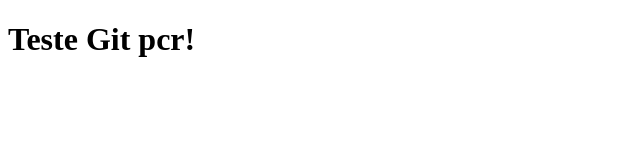
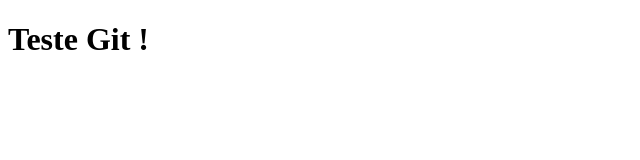
Before and after one commit to JonathanBarbante/testeGit, a plain HTML site: page index.html in a window 1280 px wide. Shown: the full height of the page, 0-640 px from the left. Drawn offline with Linux system fonts and the light colour scheme.

Commit message:
Alterei titulo

```diff
--- a/index.html
+++ b/index.html
@@ -6,6 +6,6 @@
     <title>Teste Git</title>
 </head>
 <body>
-    <h1>Teste Git pcr!</h1>
+    <h1>Teste Git !</h1>
 </body>
 </html>
```
